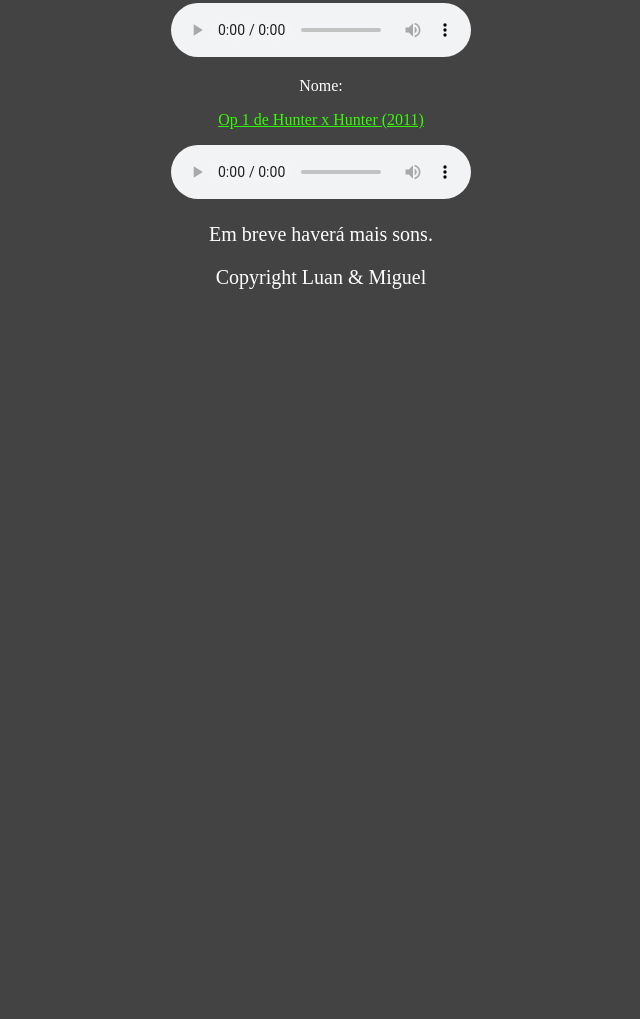
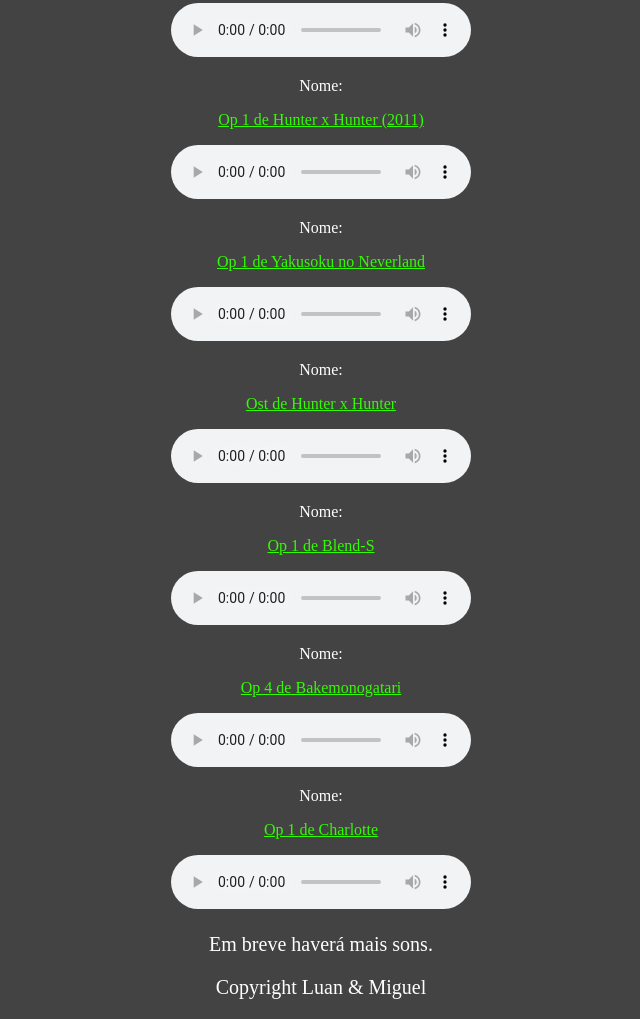
Before and after one commit to SteveCraft13/Lieder, a plain HTML site: page index.html in a window 1280 px wide. Shown: the part 3034-4053 px from the top of the page, without its empty margins (319-959 px from the left). Before the commit the page ends 3343 px from the top, so only its background shows below. Drawn offline with nearby package versions, Linux system fonts and the light colour scheme.

Commit message:
mais musicas

```diff
--- a/index.html
+++ b/index.html
@@ -155,6 +155,31 @@
         <audio controls>
             <source src="Musicas/MU22.mp3" type="audio/mpeg">
         </audio>
+        <p>Nome:</p>
+        <p><a href="https://youtu.be/gT2-_WMW4Og">Op 1 de Yakusoku no Neverland</a></p>
+        <audio controls>
+            <source src="Musicas/MU23.mp3" type="audio/mpeg">
+        </audio>
+                <p>Nome:</p>
+        <p><a href="https://youtu.be/uU5C0ZuCi6s">Ost de Hunter x Hunter</a></p>
+        <audio controls>
+            <source src="Musicas/MU24.mp3" type="audio/mpeg">
+        </audio>
+        <p>Nome:</p>
+        <p><a href="https://youtu.be/ZRrauyTlT6U">Op 1 de Blend-S</a></p>
+        <audio controls>
+            <source src="Musicas/MU25.mp3" type="audio/mpeg">
+        </audio>
+        <p>Nome:</p>
+        <p><a href="https://youtu.be/PiauQ7P7mtQ">Op 4 de Bakemonogatari</a></p>
+        <audio controls>
+            <source src="Musicas/MU26.mp3" type="audio/mpeg">
+        </audio>
+        <p>Nome:</p>
+        <p><a href="https://youtu.be/zp46Remynxs">Op 1 de Charlotte</a></p>
+        <audio controls>
+            <source src="Musicas/MU27.mp3" type="audio/mpeg">
+        </audio>
     </div>
     <footer>
         <p>Em breve haverá mais sons.</p>
```
Also changed, not shown: 5 other files.
